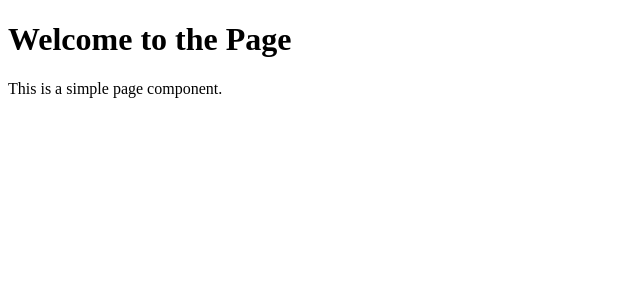
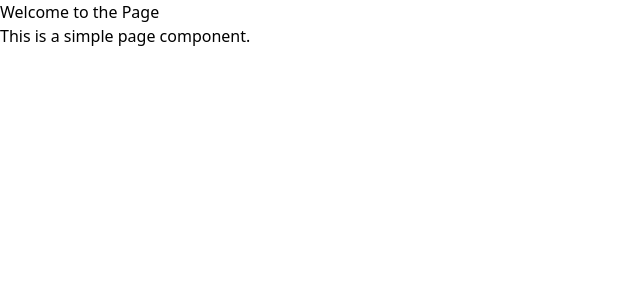
Before and after one commit to neofrank1/message_board_ts, a Next.js app: page / in a window 1280 px wide. Shown: the top 300 px of the page, without its empty margins (0-640 px from the left). Built offline with nearby package versions, Linux system fonts and the light colour scheme.

Commit message:
Add Tailwind Global CSS

```diff
--- /dev/null
+++ b/src/app/globals.css
@@ -0,0 +1 @@
+@import "tailwindcss";
--- a/src/app/layout.tsx
+++ b/src/app/layout.tsx
@@ -4,6 +4,7 @@ export const metadata: Metadata = {
   title: "Create Next App",
   description: "Generated by create next app",
 };
+import "./globals.css";
 
 export default function RootLayout({
   children,
```
